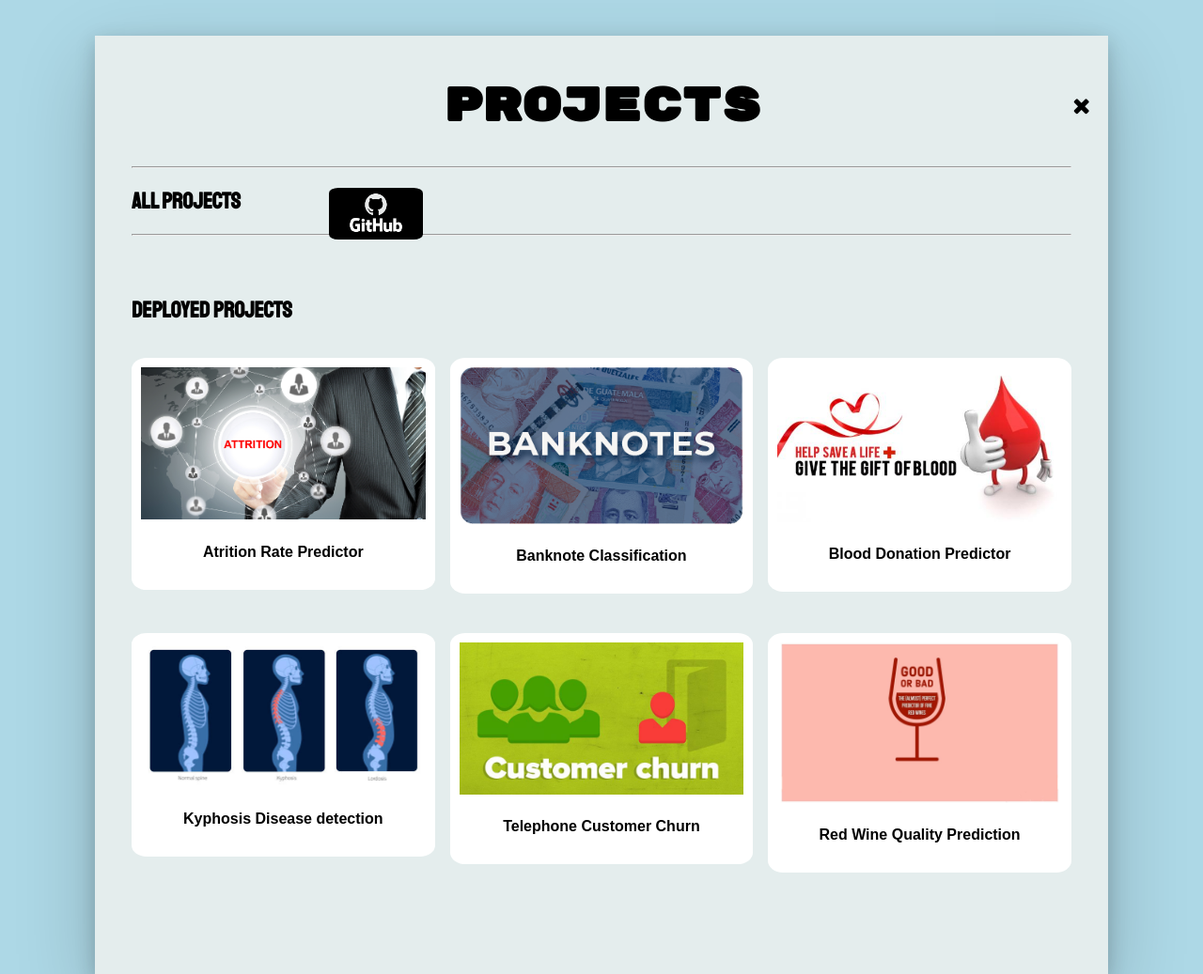
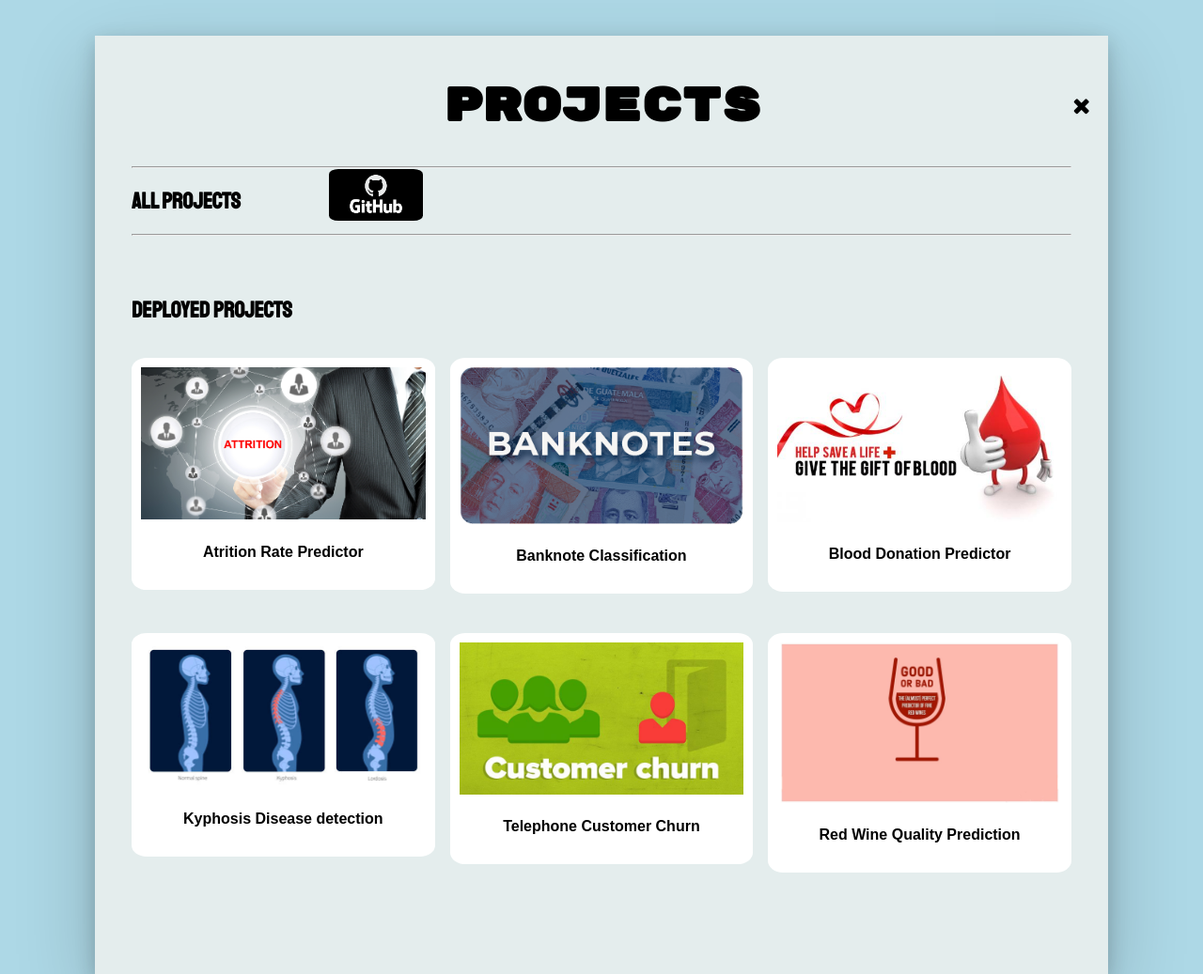
Before and after one commit to VijayRodrigues/pers-proj-app, a Flask app: page /new/project_page in a window 1280 px wide. Shown: the top 1037 px of the page at 94% size. Run offline with Flask 2, Linux system fonts and the light colour scheme; some libraries are stand-ins or nearby versions.

Commit message:
Update project_page.css

```diff
--- a/static/project_page.css
+++ b/static/project_page.css
@@ -53,7 +53,7 @@
     width: 100px;
     height: 20px;
     position: absolute;
-    top:200px;
+    top:180px;
     left:350px;
     transition: width 2s, height 4s;
   }
```
